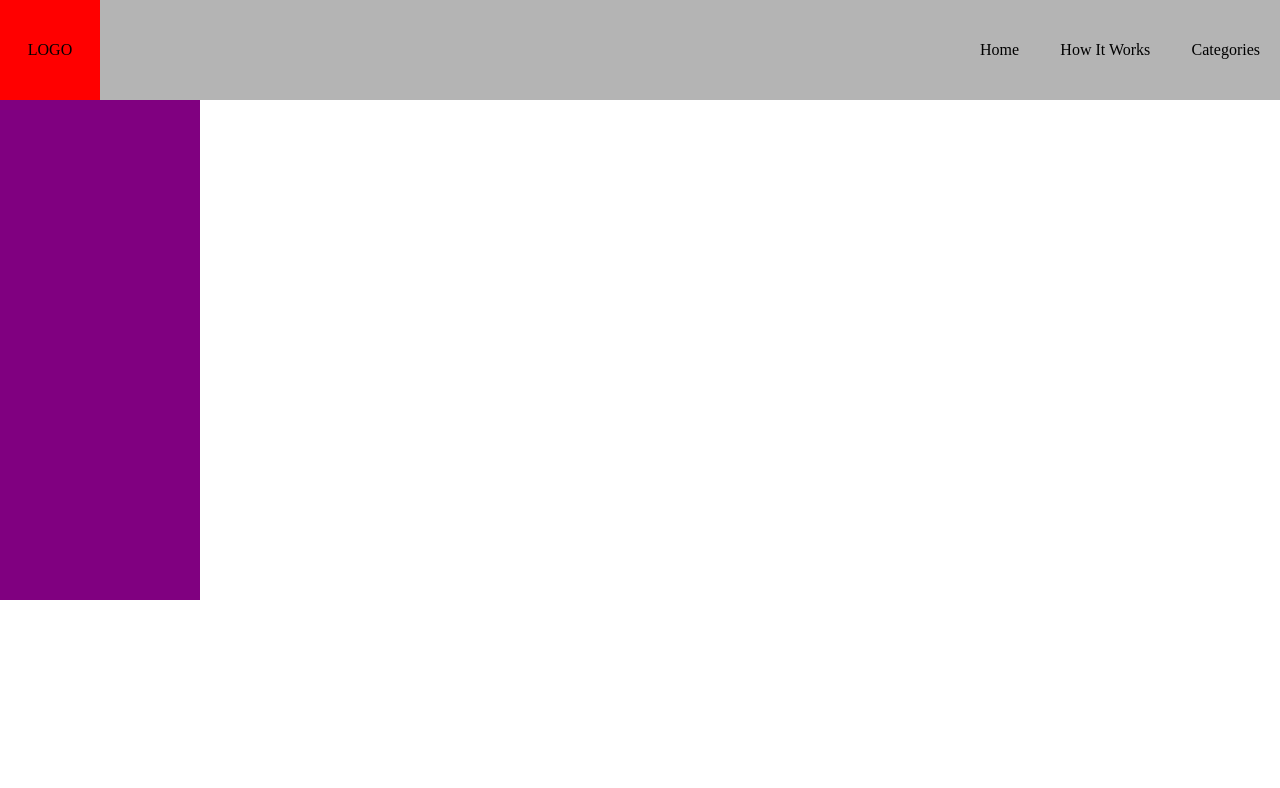
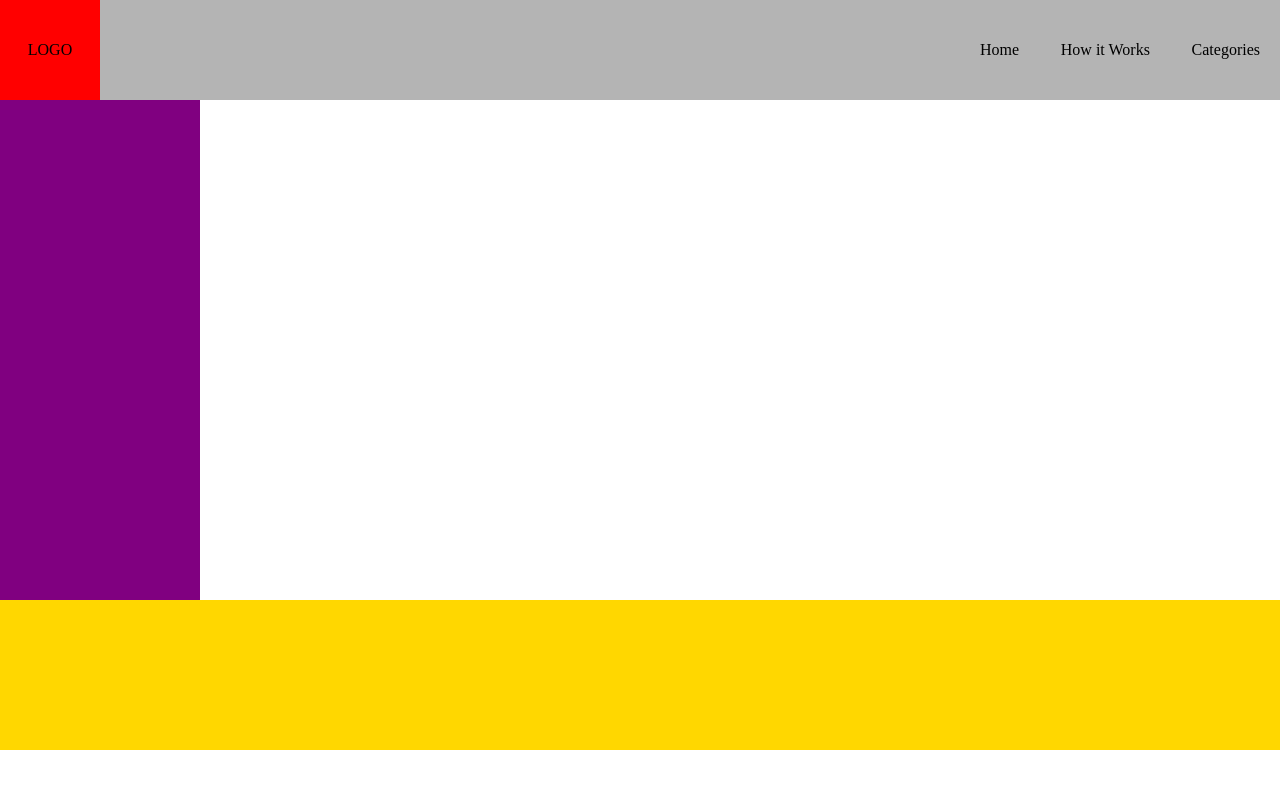
Before and after one commit to lavell119/subliminal-site-react, a React (Create React App) app in the folder subliminal-site-react/: page / in a window 1280 px wide. Shown: the top 788 px of the page. Built offline with nearby package versions, Linux system fonts and the light colour scheme.

Commit message:
added footer

```diff
--- a/subliminal-site-react/src/App.css
+++ b/subliminal-site-react/src/App.css
@@ -46,3 +46,9 @@
   height: 500px;
   background: purple;
 }
+
+.footer {
+  width: 100%;
+  height: 150px;
+  background: gold;
+}
--- a/subliminal-site-react/src/App.js
+++ b/subliminal-site-react/src/App.js
@@ -7,11 +7,16 @@ function App() {
         <div className='logo'>LOGO</div>
         <nav className="nav">
           <a href="google.com">Home</a>
-          <a href="google.com">How It Works</a>
+          <a href="google.com">How it Works</a>
           <a href="google.com">Categories</a>
         </nav>
       </div>
-      <div className="sidebar"></div>
+      <div className="sidebar">
+
+      </div>
+      <div className="footer">
+
+      </div>
     </div>
   );
 }
```
